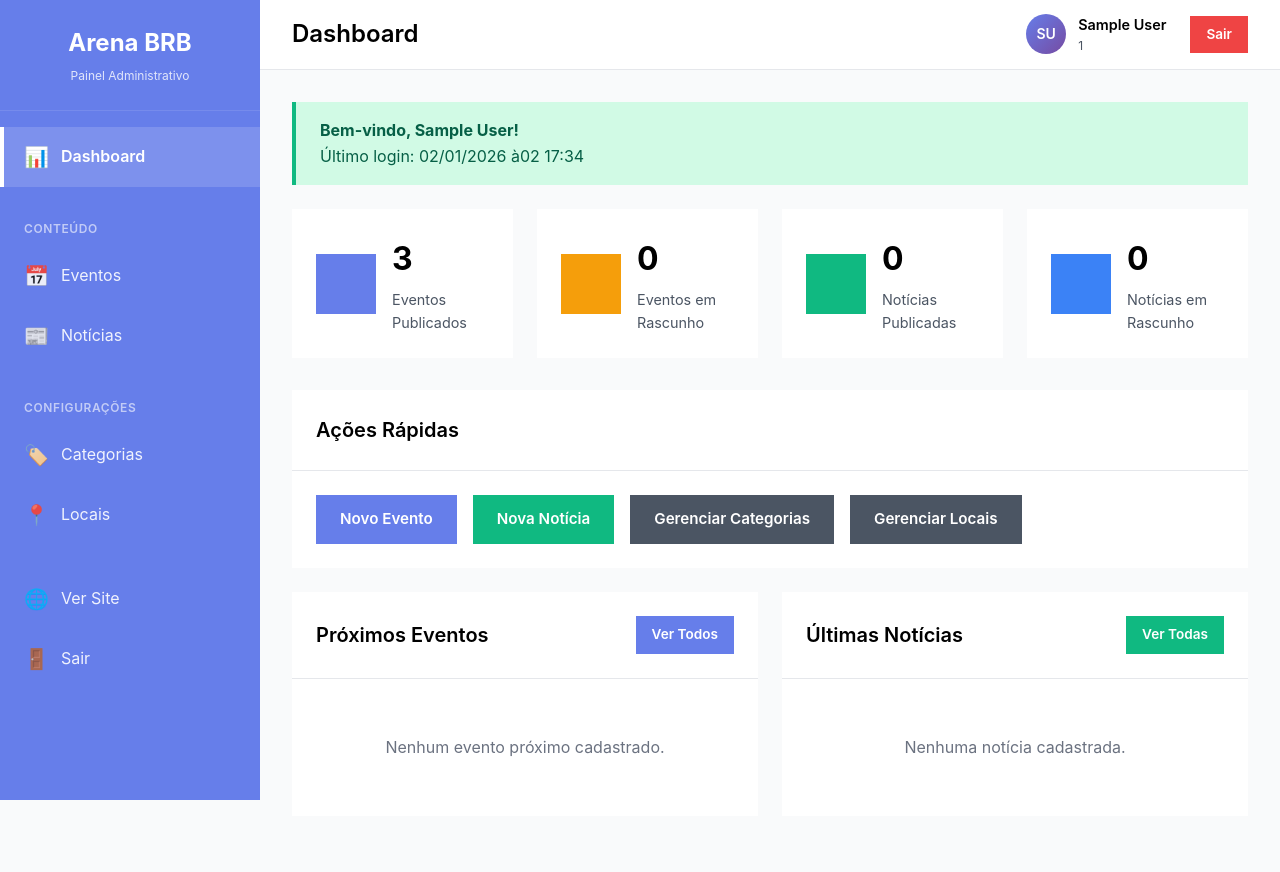
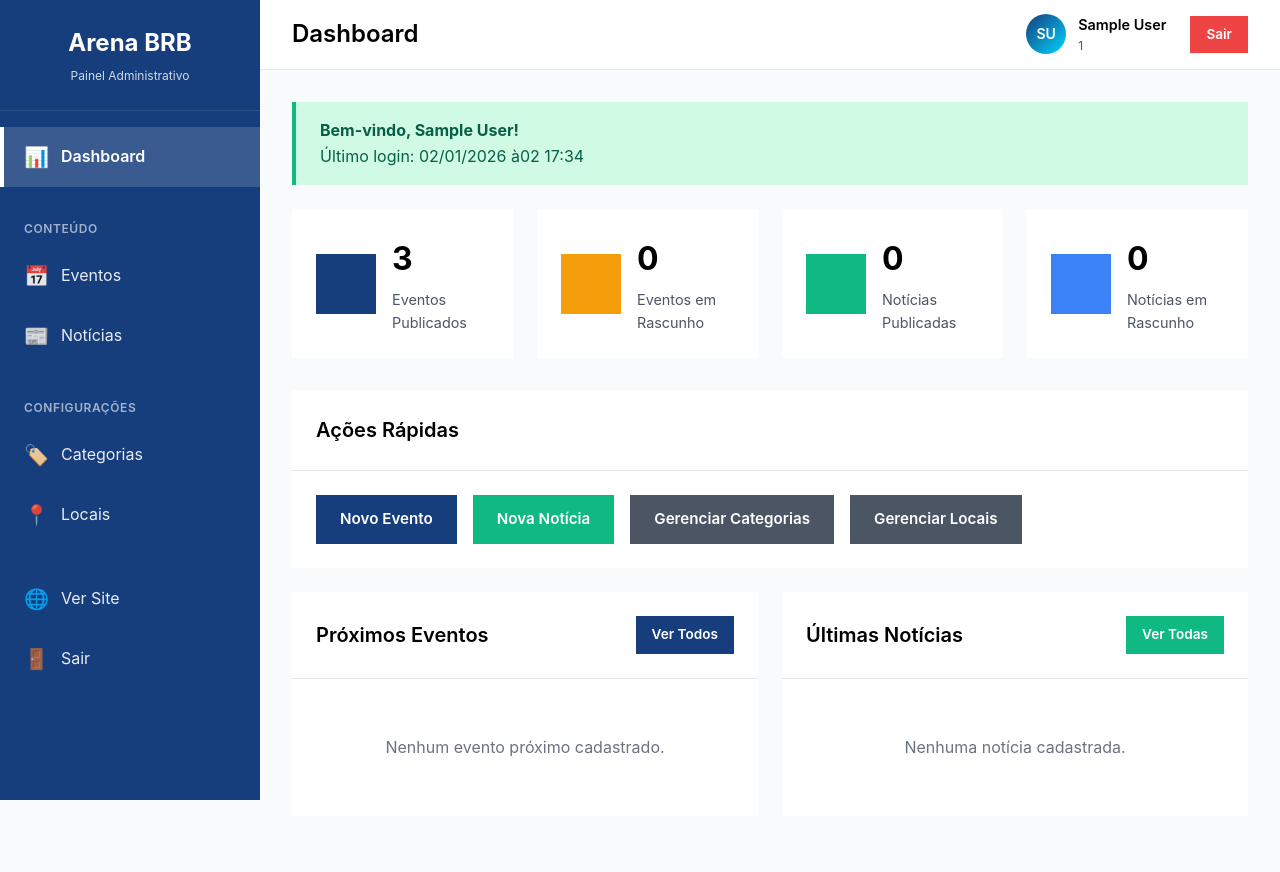
Before and after one commit to rexia-intel-automation/site-arena, a PHP site: page /admin/index.php in a window 1280 px wide. Run offline with PHP 8.4, Linux system fonts and the light colour scheme; the visitor is signed in with stand-in values (Sample User, id 1); data comes from the database, SQL or seed files in the repository; data that the repository does not hold is empty.

Commit message:
Update admin.css
Updated admin styles

```diff
--- a/admin/assets/css/admin.css
+++ b/admin/assets/css/admin.css
@@ -18,10 +18,10 @@
        ADMIN - Identidade Diferenciada
        ===================================== */
 
-    /* Cores primárias do Admin (Roxo/Púrpura) */
-    --admin-primary: #667eea;
-    --admin-primary-dark: #5568d3;
-    --admin-secondary: #764ba2;
+    /* Cores primárias do Admin (Azul Escuro/Azul Claro) */
+    --admin-primary: #163e7d;
+    --admin-primary-dark: #00acf0;
+    --admin-secondary: #00d4ff;
 
     /* Usar as cores do admin como primary no contexto admin */
     --primary: var(--admin-primary);
```
